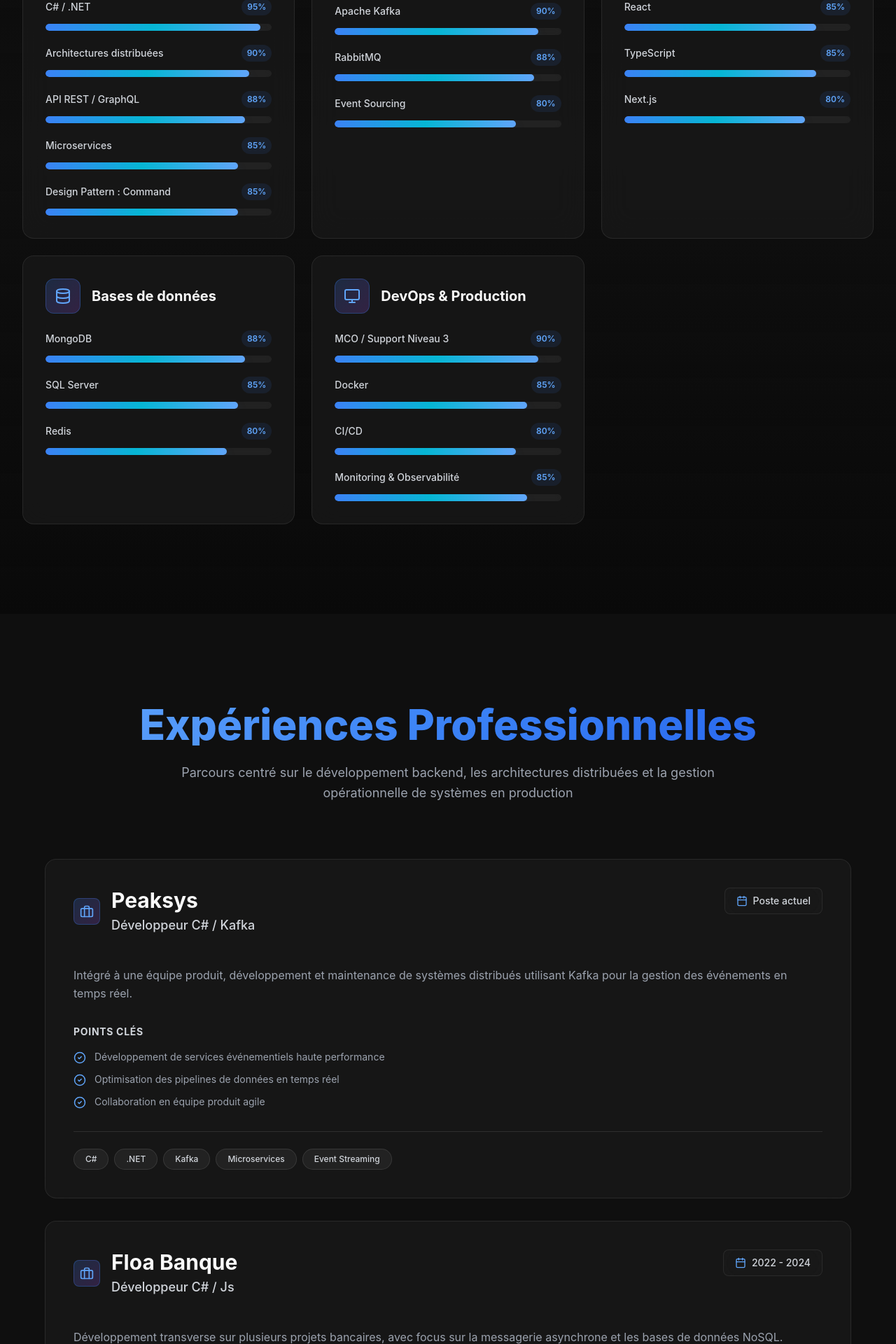
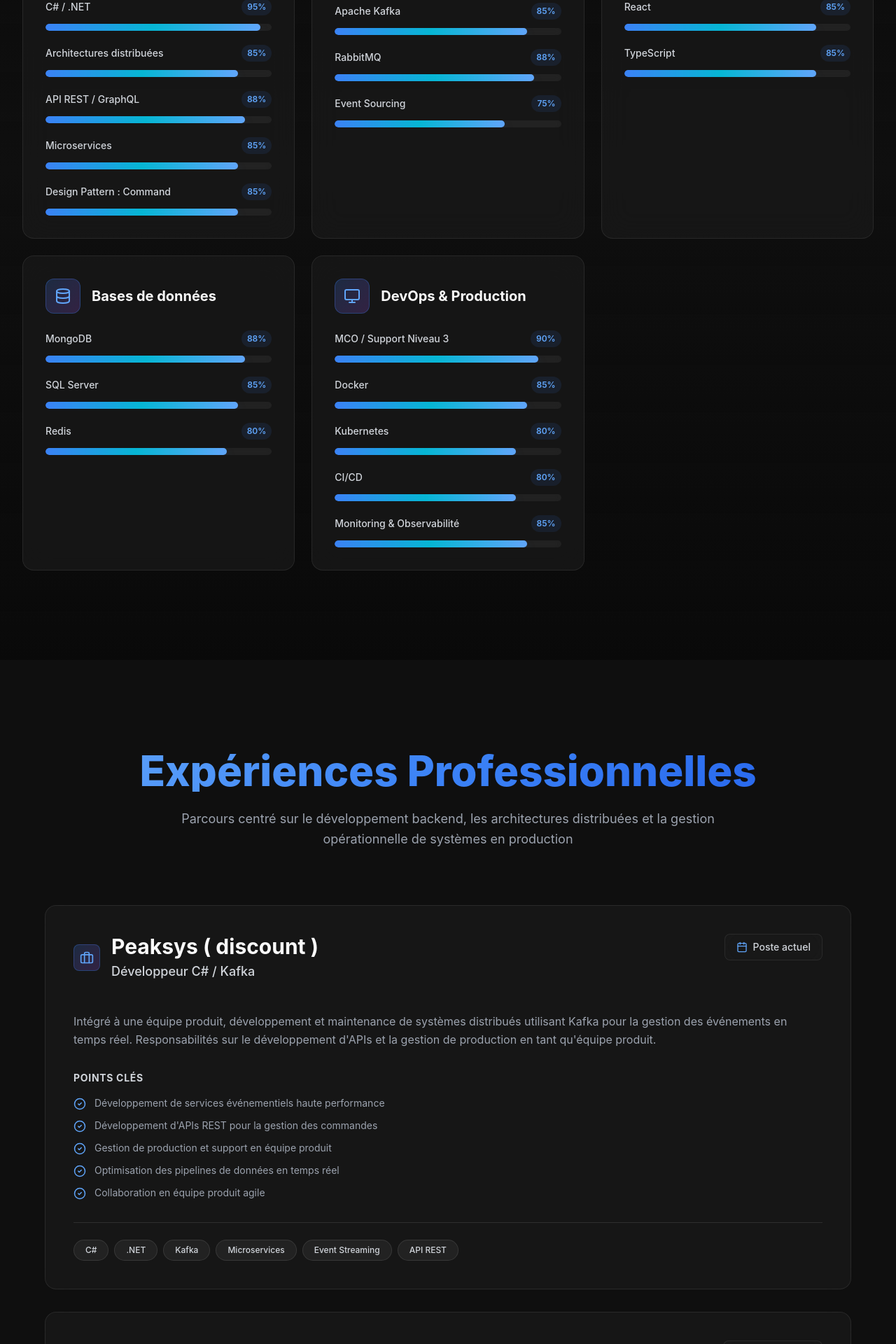
Before and after one commit to JoffreyLem/portfolio, a Next.js app: page / in a window 1280 px wide. Shown: the part 1260-3180 px from the top of the page at 70% size. Built offline with nearby package versions, Linux system fonts and the light colour scheme.

Commit message:
Refactor Contact component and enhance experience descriptions. Removed GitHub icon from Contact, updated company name and added details to experience entries, including API development responsibilities. Organized skills into categorized arrays for better maintainability.

```diff
--- a/components/Contact.tsx
+++ b/components/Contact.tsx
@@ -3,7 +3,7 @@
 import { motion } from 'framer-motion'
 import { useInView } from 'framer-motion'
 import { useRef } from 'react'
-import { Mail, Linkedin, Github, Send } from 'lucide-react'
+import { Mail, Linkedin, Send } from 'lucide-react'
 
 export default function Contact() {
   const ref = useRef(null)
--- a/constants/data.ts
+++ b/constants/data.ts
@@ -18,14 +18,16 @@ import {
 
 export const experiences: Experience[] = [
   {
-    company: 'Peaksys',
+    company: 'Peaksys ( discount )',
     role: 'Développeur C# / Kafka',
     period: 'Poste actuel',
     description:
-      'Intégré à une équipe produit, développement et maintenance de systèmes distribués utilisant Kafka pour la gestion des événements en temps réel.',
-    technologies: ['C#', '.NET', 'Kafka', 'Microservices', 'Event Streaming'],
+      'Intégré à une équipe produit, développement et maintenance de systèmes distribués utilisant Kafka pour la gestion des événements en temps réel. Responsabilités sur le développement d\'APIs et la gestion de production en tant qu\'équipe produit.',
+    technologies: ['C#', '.NET', 'Kafka', 'Microservices', 'Event Streaming', 'API REST'],
     highlights: [
       'Développement de services événementiels haute performance',
+      'Développement d\'APIs REST pour la gestion des commandes',
+      'Gestion de production et support en équipe produit',
       'Optimisation des pipelines de données en temps réel',
       'Collaboration en équipe produit agile',
     ],
@@ -35,12 +37,13 @@ export const experiences: Experience[] = [
     role: 'Développeur C# / Js',
     period: '2022 - 2024',
     description:
-      'Développement transverse sur plusieurs projets bancaires, avec focus sur la messagerie asynchrone et les bases de données NoSQL.',
-    technologies: ['C#', 'JavaScript', 'MongoDB', 'RabbitMQ', '.NET'],
+      'Développement transverse sur plusieurs projets bancaires, avec focus sur la messagerie asynchrone et les bases de données NoSQL. Développement d\'APIs et gestion de production sur les systèmes critiques.',
+    technologies: ['C#', 'JavaScript', 'MongoDB', 'RabbitMQ', '.NET', 'API REST'],
     highlights: [
       'Architecture de messagerie distribuée avec RabbitMQ',
-      'Migration et optimisation de bases MongoDB',
       'Développement d\'APIs REST pour services bancaires',
+      'Gestion de bases MongoDB',
+      'Gestion de production et support des systèmes critiques',
     ],
   },
   {
@@ -58,48 +61,60 @@ export const experiences: Experience[] = [
   },
 ]
 
+// Compétences de base (sans icônes) - réutilisées pour skillCategoriesWithIcons
+const backendSkills = [
+  { name: 'C# / .NET', level: 95 },
+  { name: 'Architectures distribuées', level: 85 },
+  { name: 'API REST / GraphQL', level: 88 },
+  { name: 'Microservices', level: 85 },
+  { name: 'Design Pattern : Command', level: 85 },
+]
+
+const messagingSkills = [
+  { name: 'Apache Kafka', level: 85 },
+  { name: 'RabbitMQ', level: 88 },
+  { name: 'Event Sourcing', level: 75 },
+]
+
+const frontendSkills = [
+  { name: 'React', level: 85 },
+  { name: 'TypeScript', level: 85 },
+]
+
+const databaseSkills = [
+  { name: 'MongoDB', level: 88 },
+  { name: 'SQL Server', level: 85 },
+  { name: 'Redis', level: 80 },
+]
+
+const devopsSkills = [
+  { name: 'MCO / Support Niveau 3', level: 90 },
+  { name: 'Docker', level: 85 },
+  { name: 'Kubernetes', level: 80 },
+  { name: 'CI/CD', level: 80 },
+  { name: 'Monitoring & Observabilité', level: 85 },
+]
+
 export const skillCategories: SkillCategory[] = [
   {
     title: 'Backend & Architecture',
-    skills: [
-      { name: 'C# / .NET', level: 95 },
-      { name: 'Architectures distribuées', level: 90 },
-      { name: 'API REST / GraphQL', level: 88 },
-      { name: 'Microservices', level: 85 },
-    ],
+    skills: backendSkills,
   },
   {
     title: 'Messaging & Event Streaming',
-    skills: [
-      { name: 'Apache Kafka', level: 90 },
-      { name: 'RabbitMQ', level: 88 },
-      { name: 'Event Sourcing', level: 80 },
-    ],
+    skills: messagingSkills,
   },
   {
     title: 'Frontend & UI',
-    skills: [
-      { name: 'React', level: 85 },
-      { name: 'TypeScript', level: 85 },
-      { name: 'Next.js', level: 80 },
-    ],
+    skills: frontendSkills,
   },
   {
     title: 'Bases de données',
-    skills: [
-      { name: 'MongoDB', level: 88 },
-      { name: 'SQL Server', level: 85 },
-      { name: 'Redis', level: 80 },
-    ],
+    skills: databaseSkills,
   },
   {
     title: 'DevOps & Production',
-    skills: [
-      { name: 'MCO / Support Niveau 3', level: 90 },
-      { name: 'Docker', level: 85 },
-      { name: 'CI/CD', level: 80 },
-      { name: 'Monitoring & Observabilité', level: 85 },
-    ],
+    skills: devopsSkills,
   },
 ]
 
@@ -107,50 +122,27 @@ export const skillCategoriesWithIcons = [
   {
     title: 'Backend & Architecture',
     icon: Server,
-    skills: [
-      { name: 'C# / .NET', level: 95 },
-      { name: 'Architectures distribuées', level: 90 },
-      { name: 'API REST / GraphQL', level: 88 },
-      { name: 'Microservices', level: 85 },
-      { name: 'Design Pattern : Command', level: 85 },
-    ],
+    skills: backendSkills,
   },
   {
     title: 'Messaging & Event Streaming',
     icon: MessageSquare,
-    skills: [
-      { name: 'Apache Kafka', level: 90 },
-      { name: 'RabbitMQ', level: 88 },
-      { name: 'Event Sourcing', level: 80 },
-    ],
+    skills: messagingSkills,
   },
   {
     title: 'Frontend & UI',
     icon: Code2,
-    skills: [
-      { name: 'React', level: 85 },
-      { name: 'TypeScript', level: 85 },
-      { name: 'Next.js', level: 80 },
-    ],
+    skills: frontendSkills,
   },
   {
     title: 'Bases de données',
     icon: Database,
-    skills: [
-      { name: 'MongoDB', level: 88 },
-      { name: 'SQL Server', level: 85 },
-      { name: 'Redis', level: 80 },
-    ],
+    skills: databaseSkills,
   },
   {
     title: 'DevOps & Production',
     icon: Monitor,
-    skills: [
-      { name: 'MCO / Support Niveau 3', level: 90 },
-      { name: 'Docker', level: 85 },
-      { name: 'CI/CD', level: 80 },
-      { name: 'Monitoring & Observabilité', level: 85 },
-    ],
+    skills: devopsSkills,
   },
 ]
 
```
